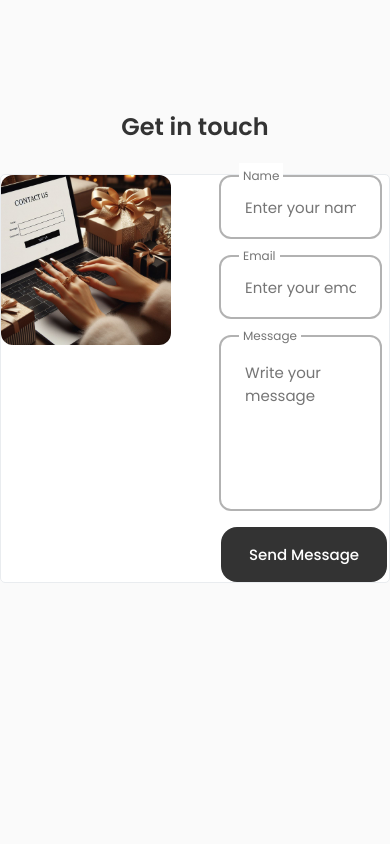
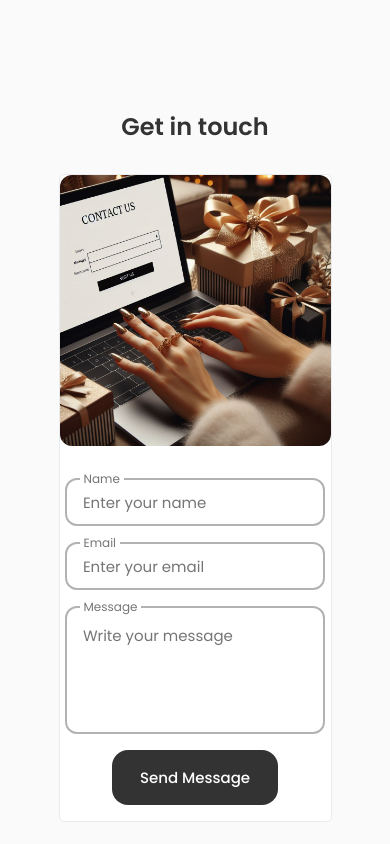
Before and after one commit to Dushani-Ranasinghe/crafts_by_ru, a React (Create React App) app: page / in a window 390 px wide. Shown: the part 2241-3085 px from the top of the page. Before the commit the page ends 2966 px from the top, so only its background shows below. Built offline with nearby package versions, Linux system fonts and the light colour scheme.

Commit message:
Made contact page partially responsive

```diff
--- a/src/components/contact/Contact.jsx
+++ b/src/components/contact/Contact.jsx
@@ -28,7 +28,7 @@ function Contact() {
           <img src={ContactImg} alt="Contact" className="contact_image" />
         </div>
         <div className="contact_content form_container">
-          {/* <h3 className="contact_title"> Contact US</h3> */}
+
           <form className="contact_form" ref={form} onSubmit={sendEmail}>
             <div className="contact_form-div">
               <label className="contact_form-tag">Name</label>
--- a/src/components/contact/contact.css
+++ b/src/components/contact/contact.css
@@ -1,21 +1,3 @@
-/* .contact_container {
-  grid-template-columns: repeat(2, max-content);
-  justify-content: center;
-  column-gap: 6rem;
-  padding-bottom: 3rem;
-} */
-/* .contact_container {
-  gap: 1rem;
-  margin: 2em auto;
-  max-width: 50rem;
-  max-height: 61.5vh;
-  width: 100vw;
-  display: flex;
-  border: 1px solid #e9ecef;
-  border-radius: 5px;
-  box-shadow: 1px 3px 10px #e9ecef;
-  background-color: white;
-} */
 .contact_container {
   gap: 1rem;
   margin: 2em auto;
@@ -136,6 +118,7 @@
   position: relative;
   margin-bottom: var(--mb-1);
   height: 4rem;
+  display: flex;
 }
 
 .contact_form-input {
@@ -151,6 +134,8 @@
   border-radius: 0.75rem;
   padding: 1.5rem;
   z-index: 1;
+  margin: 0 auto;
+  position: relative;
 }
 
 .contact_form-tag {
@@ -174,7 +159,16 @@
 /* For large devices */
 @media screen and (max-width: 992px) {
   .contact_container {
-    column-gap: 3rem;
+    width: 90vw;
+  }
+  .contact_form-input {
+    padding: 1rem;
+  }
+  .contact_form-div {
+    height: 3rem;
+  }
+  .contact_form-area {
+    height: 8rem;
   }
 }
 
@@ -182,7 +176,7 @@
 @media screen and (max-width: 768px) {
   .contact_container {
     grid-template-columns: 1fr;
-    row-gap: 3rem;
+
   }
   .contact_info {
     justify-content: center;
@@ -194,10 +188,17 @@
 }
 
 @media screen and (max-width: 576px) {
-  .contact_info {
-    grid-template-columns: 1fr;
+  .contact_container {
+    flex-direction: column;
+    width: 70%;
+    row-gap: 2rem;
   }
-  .contact_form {
+
+  .contact_content,
+  .form_container {
     width: 100%;
   }
+  .contact_button_container{
+    margin-bottom: 1rem;
+  }
 }
--- a/src/components/hero/Hero.jsx
+++ b/src/components/hero/Hero.jsx
@@ -5,7 +5,7 @@ import Carousel from './carousel/Carousel'
 
 function Hero() {
   return (
-    <section className='hero' id='hero'>
+    <section className='hero' id='home'>
 
         <div className='hero_container container grid'>
             <div className='hero_content grid'>
```
